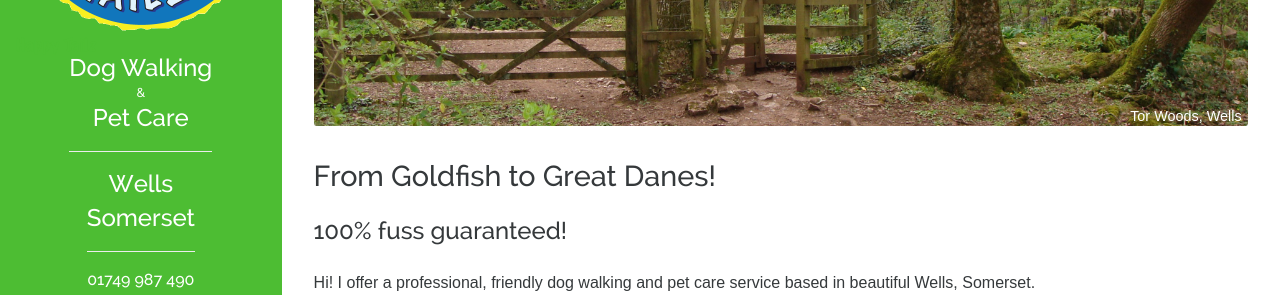
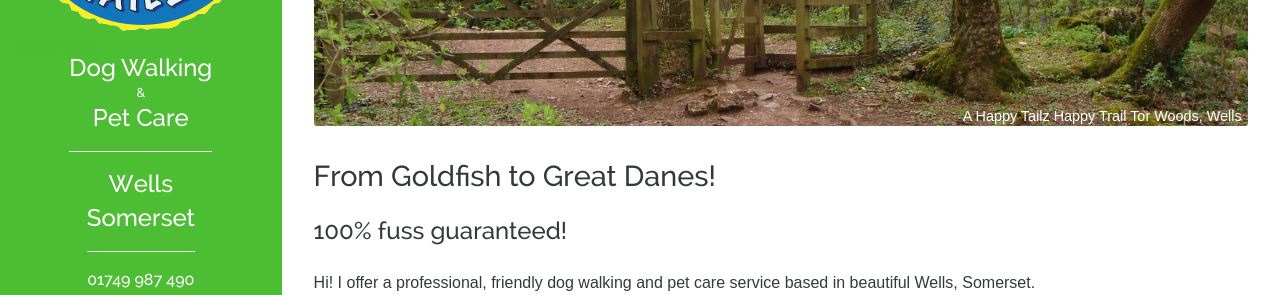
Before and after one commit to chantilly72/chantilly72.github.io, a Jekyll site: the page built from index.md, in a window 1280 px wide and 1097 px high. Shown: the part 234-529 px from the top of the window. Built offline with Jekyll 4.4.1, drawn with Linux system fonts in a browser that asks for light colours; some web fonts are replaced.

Commit message:
Update main-static.html

```diff
--- a/_includes/main-static.html
+++ b/_includes/main-static.html
@@ -12,6 +12,6 @@
   alt="A picture of a kissing gate on a footpath situated in Tor Woods, Wells, Somerset">
 
   <div id="location">
-    Tor Woods, Wells
+    A Happy Tailz Happy Trail Tor Woods, Wells
   </div>
 </div>
```
